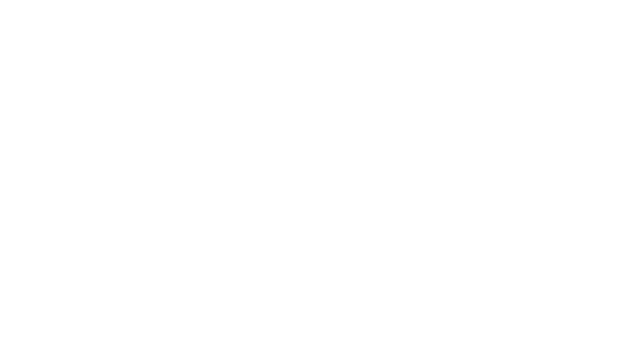
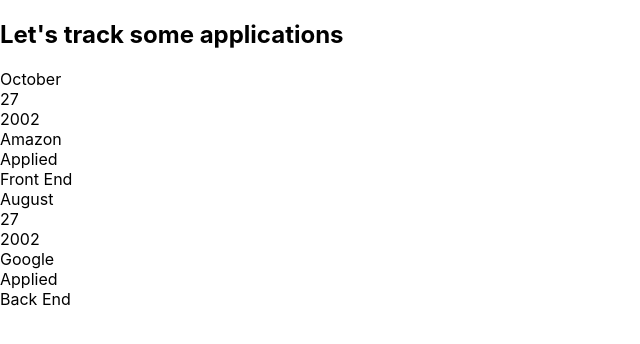
Before and after one commit to artanplaku/GA-tracker, a React (Create React App) app in the folder frontend/: page /application in a window 1280 px wide. Before the commit this address had no page. Shown: the top 344 px of the page, without its empty margins (0-640 px from the left). Built offline with nearby package versions, Linux system fonts and the light colour scheme.

Commit message:
first commit

```diff
--- a/frontend/src/App.js
+++ b/frontend/src/App.js
@@ -1,16 +1,20 @@
 import './App.css';
-import { Routes, Route} from "react-router-dom"
+import { Routes, Route } from "react-router-dom"
 import Register from './components/Register';
 import Login from './components/Login';
+import Home from './components/Home';
+
 
 
 function App() {
+
   return (
-   <div>
-    <Routes>
-      <Route path = "/" element={<Register/>}/>
-      <Route path = "/login" element={<Login/>}/>
-    </Routes>
+    <div>
+      <Routes>
+        <Route path="/" element={<Register />} />
+        <Route path="/login" element={<Login />} />
+        <Route path="/application" element={<Home />} />
+      </Routes>
     </div>
 
   );
--- /dev/null
+++ b/frontend/src/components/ApplicationDate.js
@@ -0,0 +1,16 @@
+import React from 'react'
+
+function ApplicationDate(props) {
+  const month = props.date.toLocaleString('en-US', { month: 'long' })
+  const day = props.date.toLocaleString('en-US', { day: '2-digit' })
+  const year = props.date.getFullYear()
+  return (
+    <div>
+      <div>{month}</div>
+      <div>{day}</div>
+      <div>{year}</div>
+    </div>
+  )
+}
+
+export default ApplicationDate
--- /dev/null
+++ b/frontend/src/components/ApplicationItem.js
@@ -0,0 +1,18 @@
+import React from "react";
+import ApplicationDate from "./ApplicationDate";
+import "./styles/ApplicationItem.css";
+
+function ApplicationItem(props) {
+  return (
+    <div>
+      <ApplicationDate date={props.date} />
+      <div>
+        <div>{props.companyName}</div>
+        <div>{props.status}</div>
+        <div>{props.notes}</div>
+      </div>
+    </div>
+  );
+}
+
+export default ApplicationItem;
--- /dev/null
+++ b/frontend/src/components/Home.js
@@ -0,0 +1,39 @@
+import React from 'react'
+import ApplicationItem from './ApplicationItem';
+
+function Home() {
+  const applications = [
+    {
+      date: new Date(2002, 9, 27),
+      companyName: "Amazon",
+      status: "Applied",
+      notes: "Front End"
+    },
+    {
+      date: new Date(2002, 7, 27),
+      companyName: "Google",
+      status: "Applied",
+      notes: "Back End"
+    }
+  ]
+  return (
+    <div>
+      <h2>Let's track some applications</h2>
+      <ApplicationItem
+        date={applications[0].date}
+        companyName={applications[0].companyName}
+        status={applications[0].status}
+        notes={applications[0].notes}
+      />
+      <ApplicationItem
+        date={applications[1].date}
+        companyName={applications[1].companyName}
+        status={applications[1].status}
+        notes={applications[1].notes}
+      />
+
+    </div>
+  )
+}
+
+export default Home
```
Also changed, not shown: frontend/src/components/styles/ApplicationItem.css (added).
